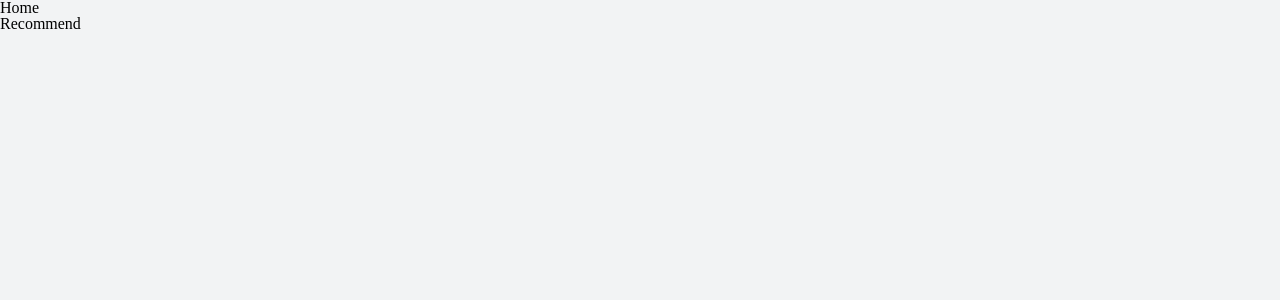
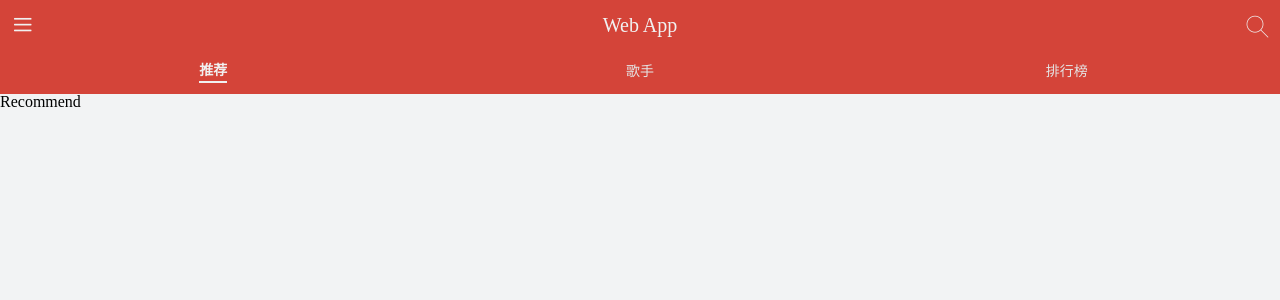
Before and after one commit to Nonentityboy/React-cloud-music, a React (Create React App) app: page /#/recommend in a window 1280 px wide. Shown: the top 300 px of the page. Built offline with nearby package versions, Linux system fonts and the light colour scheme.

Commit message:
add home-top

```diff
--- a/src/application/Home/index.js
+++ b/src/application/Home/index.js
@@ -1,16 +1,30 @@
-//src/application/Home/index.js
 import React from 'react';
 import { renderRoutes } from "react-router-config";
+import {
+  Top,
+  Tab,
+  TabItem,
+} from './style';
+import { NavLink } from 'react-router-dom';// 利用 NavLink 组件进行路由跳转
 
-function Home (props) {
-    const { route } = props;
+function Home (props){
+  const { route } = props;
 
-    return (
-      <div>
-        <div>Home</div>
-        { renderRoutes (route.routes) }
-      </div>
-    )
+  return (
+    <div>
+      <Top>
+        <span className="iconfont menu">&#xe65c;</span>
+        <span className="title">Web App</span>
+        <span className="iconfont search">&#xe62b;</span>
+      </Top>
+      <Tab>
+        <NavLink to="/recommend" activeClassName="selected"><TabItem><span > 推荐 </span></TabItem></NavLink>
+        <NavLink to="/singers" activeClassName="selected"><TabItem><span > 歌手 </span></TabItem></NavLink>
+        <NavLink to="/rank" activeClassName="selected"><TabItem><span > 排行榜 </span></TabItem></NavLink>
+      </Tab>
+      { renderRoutes (route.routes) }
+    </div>
+  );
 }
 
-export default React.memo(Home);
+export default React.memo (Home);
--- /dev/null
+++ b/src/application/Home/style.js
@@ -0,0 +1,47 @@
+import styled from'styled-components';
+import style from '../../assets/global-style';
+
+export const Top = styled.div`
+  display: flex;
+  flex-direction: row;
+  justify-content: space-between;
+  padding: 5px 10px;
+  background: ${style ["theme-color"]};
+  &>span {
+    line-height: 40px;
+    color: #f1f1f1;
+    font-size: 20px;
+    &.iconfont {
+      font-size: 25px;
+    }
+  }
+`
+
+export const Tab = styled.div`
+  height: 44px;
+  display: flex;
+  flex-direction: row;
+  justify-content: space-around;
+  background: ${style ["theme-color"]};
+  a {
+    flex: 1;
+    padding: 2px 0;
+    font-size: 14px;
+    color: #e4e4e4;
+    &.selected {
+      span {
+        padding: 3px 0;
+        font-weight: 700;
+        color: #f1f1f1;
+        border-bottom: 2px solid #f1f1f1;
+      }
+    }
+  }
+`
+export const TabItem = styled.div`
+  height: 100%;
+  display: flex;
+  flex-direction: row;
+  justify-content: center;
+  align-items: center;
+`
```
